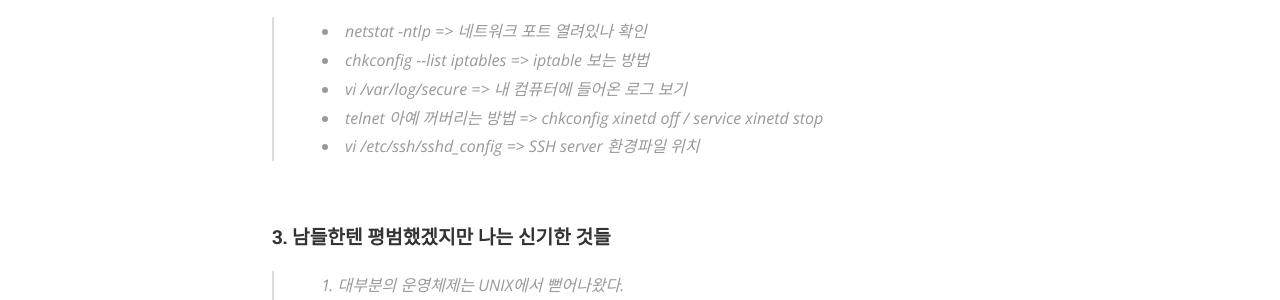
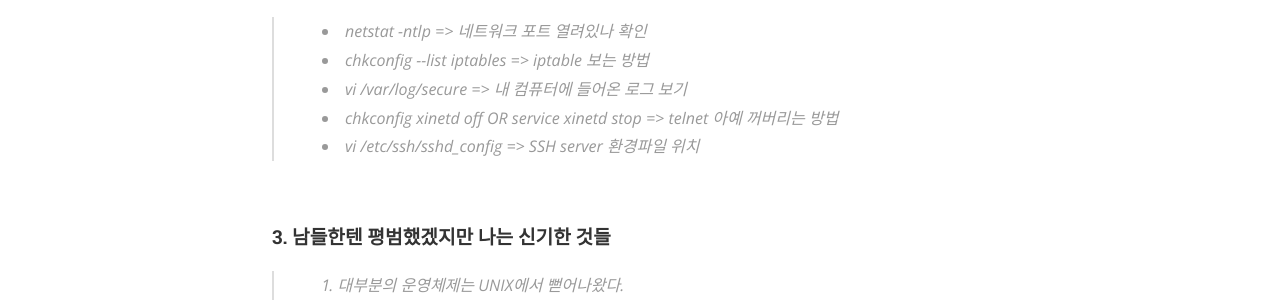
Before and after one commit to verustree/verustree.github.io, a Jekyll site: the page built from _posts/2020-04-04-TIL.md, in a window 1280 px wide and 900 px high, scrolled down 1167 px. Shown: the part 153-453 px from the top of the window. Built offline with Jekyll 4.4.1, drawn with Linux system fonts in a browser that asks for light colours; nearby versions of some CDN libraries.

Commit message:
Update 2020-04-04-TIL.md
명령어 위치 수정

```diff
--- a/_posts/2020-04-04-TIL.md
+++ b/_posts/2020-04-04-TIL.md
@@ -37,7 +37,7 @@ categories: TIL
 <li>netstat -ntlp => 네트워크 포트 열려있나 확인</li>
 <li>chkconfig  --list iptables  => iptable 보는 방법</li>
 <li>vi /var/log/secure  =>  내 컴퓨터에 들어온 로그 보기</li>
-<li>telnet 아예 꺼버리는 방법  =>   chkconfig xinetd off  /  service xinetd stop</li>
+<li>chkconfig xinetd off  OR  service xinetd stop  =>  telnet 아예 꺼버리는 방법 </li>
 <li>vi /etc/ssh/sshd_config  =>  SSH server 환경파일 위치</li></blockquote>
 </p>
 <br>
```
